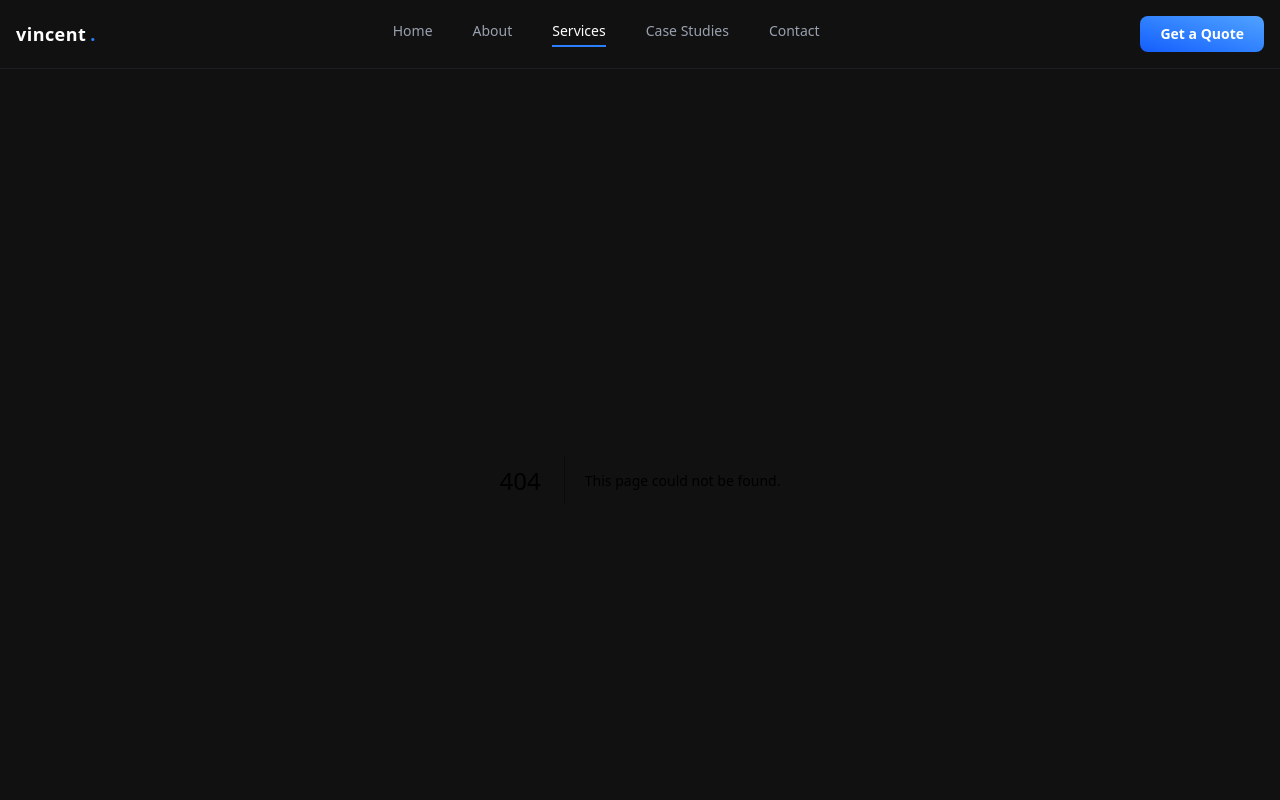
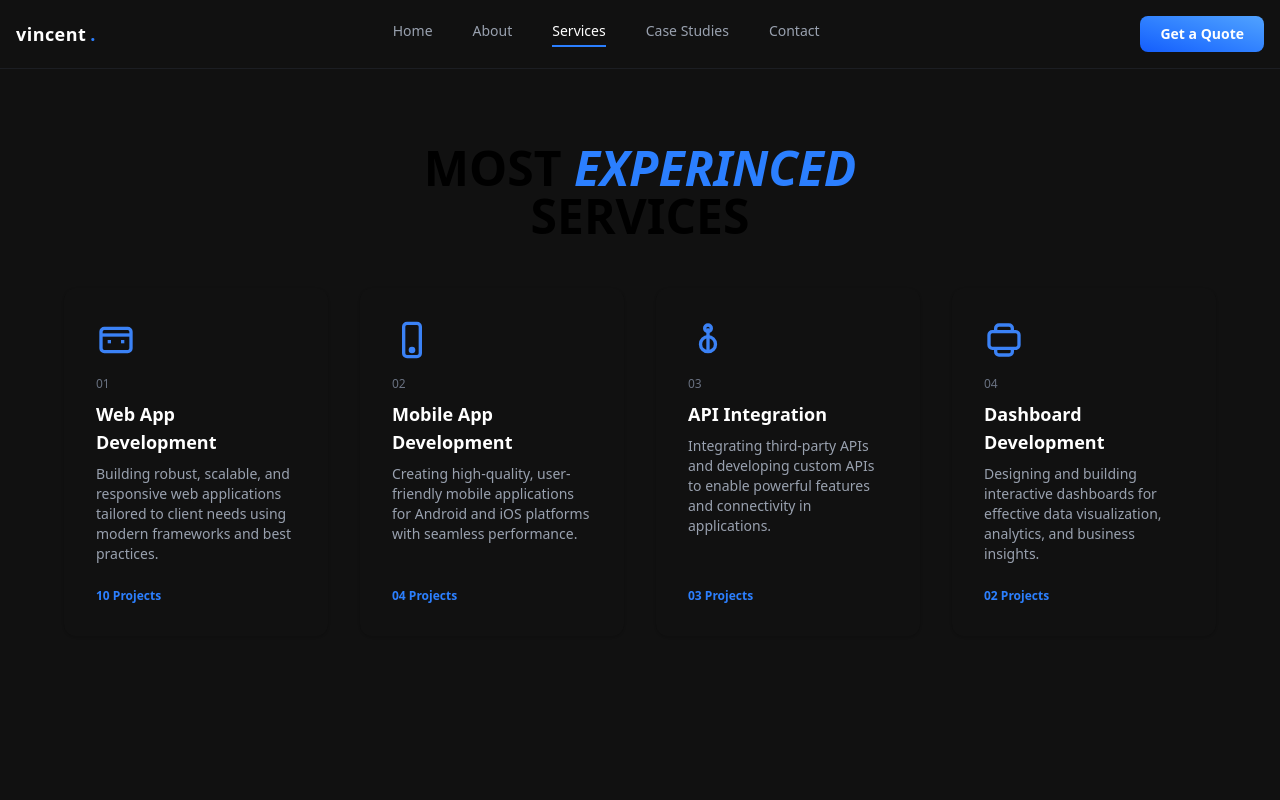
Before and after one commit to VincentMugondora/my_portfolio, a Next.js app: page /services in a window 1280 px wide. Before the commit this address had no page. Shown: the top 800 px of the page. Built offline with nearby package versions, Linux system fonts and the light colour scheme.

Commit message:
Refactor TopSkills component: remove skill percentage display to streamline visual presentation and enhance user experience.

```diff
--- /dev/null
+++ b/src/pages/services.tsx
@@ -0,0 +1,12 @@
+import React from 'react';
+import ExperiencedServices from '../components/ExperiencedServices';
+
+const ServicesPage: React.FC = () => {
+  return (
+    <main className="min-h-screen bg-[#111111]">
+      <ExperiencedServices />
+    </main>
+  );
+};
+
+export default ServicesPage;
```
Also changed, not shown: 1 other file (tests, documents, lock files or other folders).
